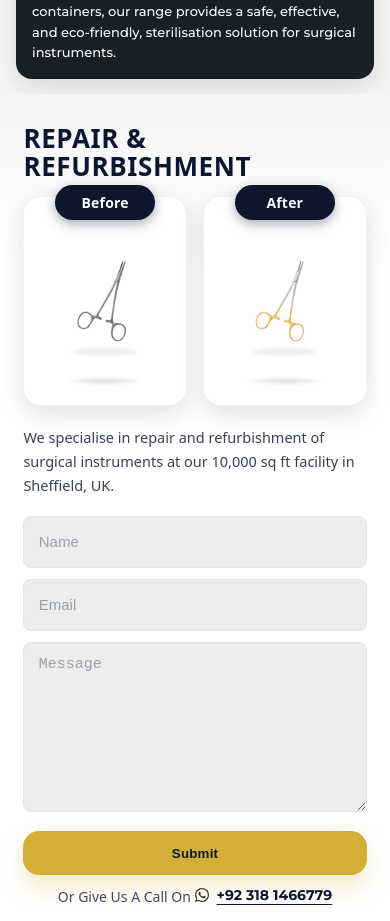
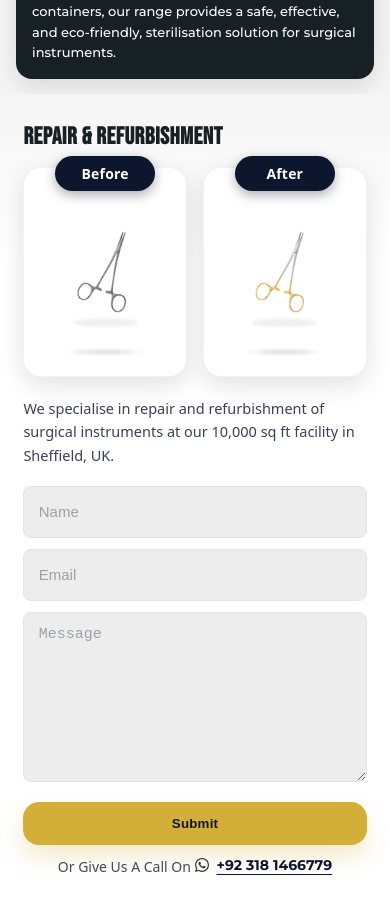
Before and after one commit to Rameezghafoor/wellsource, a Next.js app: page / in a window 390 px wide. Shown: the part 1124-2045 px from the top of the page. Built offline with nearby package versions, Linux system fonts and the light colour scheme.

Commit message:
Apply Products We Manufacture styling to Repair & Refurbishment heading - ensure one line on narrow mobile screens

```diff
--- a/components/RepairRefurbSection.module.css
+++ b/components/RepairRefurbSection.module.css
@@ -28,13 +28,18 @@
 
 /* ----- HEADLINE / LEAD ----- */
 .title {
-  color: #0B1630;
+  font-family: "Bebas Neue", sans-serif;
+  font-size: clamp(28px, 4vw, 36px);
+  font-weight: 700;
+  color: var(--ink);
   text-transform: uppercase;
-  font-weight: 900;
-  line-height: 1.08;
-  letter-spacing: .6px;
-  margin: 0 0 1rem 0;
-  font-size: clamp(26px, 2.9vw, 42px);
+  letter-spacing: 1px;
+  text-align: left;
+  margin: 0 0 40px 0;
+  line-height: 1.1;
+  white-space: nowrap;
+  overflow: hidden;
+  text-overflow: ellipsis;
 }
 .lead {
   color: rgba(27,33,56,.86);
@@ -214,6 +219,38 @@
 
   /* Form spacing relaxed after cards */
   .formShell { margin-top: 1.1rem; }
+
+  /* Mobile title styling - ensure one line */
+  .title {
+    font-size: clamp(24px, 6vw, 32px);
+    white-space: nowrap;
+    overflow: hidden;
+    text-overflow: ellipsis;
+    letter-spacing: 0.5px;
+    margin: 0 0 1rem 0;
+  }
+}
+
+/* Very narrow mobile screens - ensure title fits */
+@media (max-width: 375px) {
+  .title {
+    font-size: clamp(20px, 7vw, 28px);
+    letter-spacing: 0.3px;
+    white-space: nowrap;
+    overflow: hidden;
+    text-overflow: ellipsis;
+  }
+}
+
+/* Ultra narrow screens - iPhone SE, etc. */
+@media (max-width: 320px) {
+  .title {
+    font-size: clamp(18px, 8vw, 24px);
+    letter-spacing: 0.2px;
+    white-space: nowrap;
+    overflow: hidden;
+    text-overflow: ellipsis;
+  }
 }
 
 /* Success Message Styles - Gold Theme */
```
